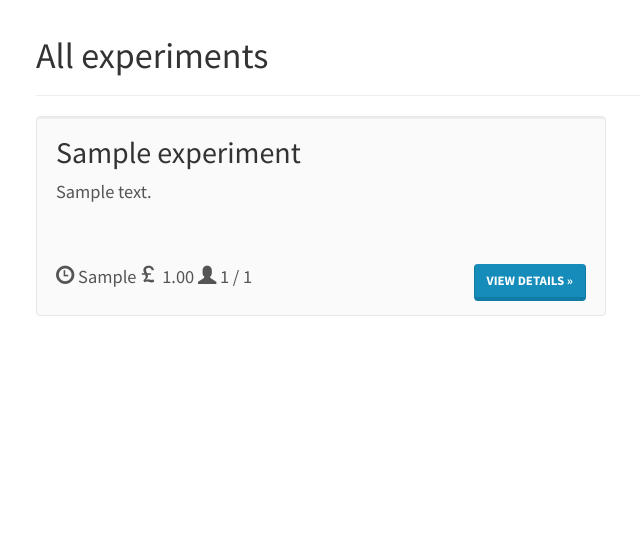
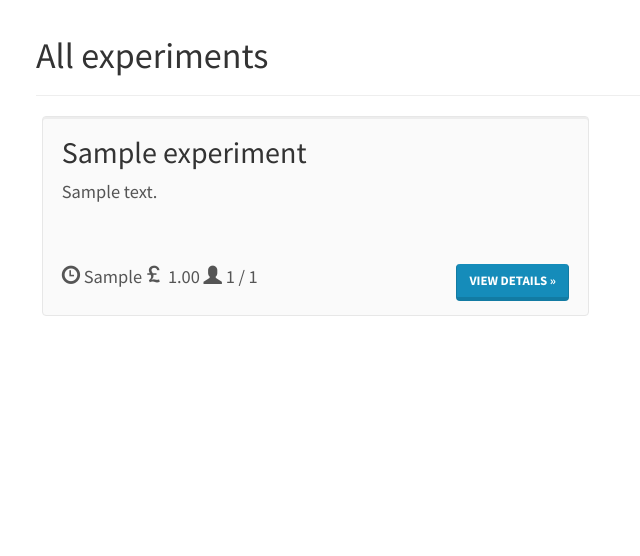
Before and after one commit to MickeyPash/DIM3-Rio, a Django app: page / in a window 1280 px wide. Shown: the part 54-610 px from the top of the page, without its empty margins (34-674 px from the left). Run offline with Django 3.2, Linux system fonts and the light colour scheme; tables that the repository leaves empty hold one stand-in row (values such as "Sample post"); parts of the project's set-up code (start-up, migrations or seed data) failed here and were passed over; some libraries are stand-ins or nearby versions.

Commit message:
Fixed index css

```diff
--- a/team_zeta_project/static/css/main.css
+++ b/team_zeta_project/static/css/main.css
@@ -127,6 +127,13 @@ a.no-style {
 }
 a.no-style:hover, a.no-style:visited, a.no-style:link, a.no-style:active {
   text-transform: none !important;
+}
+
+.index .col-md-6{
+  width: 48%;
+  margin-left: 0.5%;
+  margin-right: 0.5%;
+  margin-bottom: 10px;
 }
 
 .container .short-description{
--- a/team_zeta_project/templates/maximatch/index.html
+++ b/team_zeta_project/templates/maximatch/index.html
@@ -9,6 +9,7 @@
 
     {% if experiments %}
 
+          <div class="index">
             {% for experiment in experiments %}
               <div class="col-md-6 well">
                 <div class="row">
@@ -36,6 +37,7 @@
                 </div>
               </div>
             {% endfor %}
+          </div>
 
     {% else %}
         <strong>Sorry, there are no open experiments at the moment.</strong>
```
